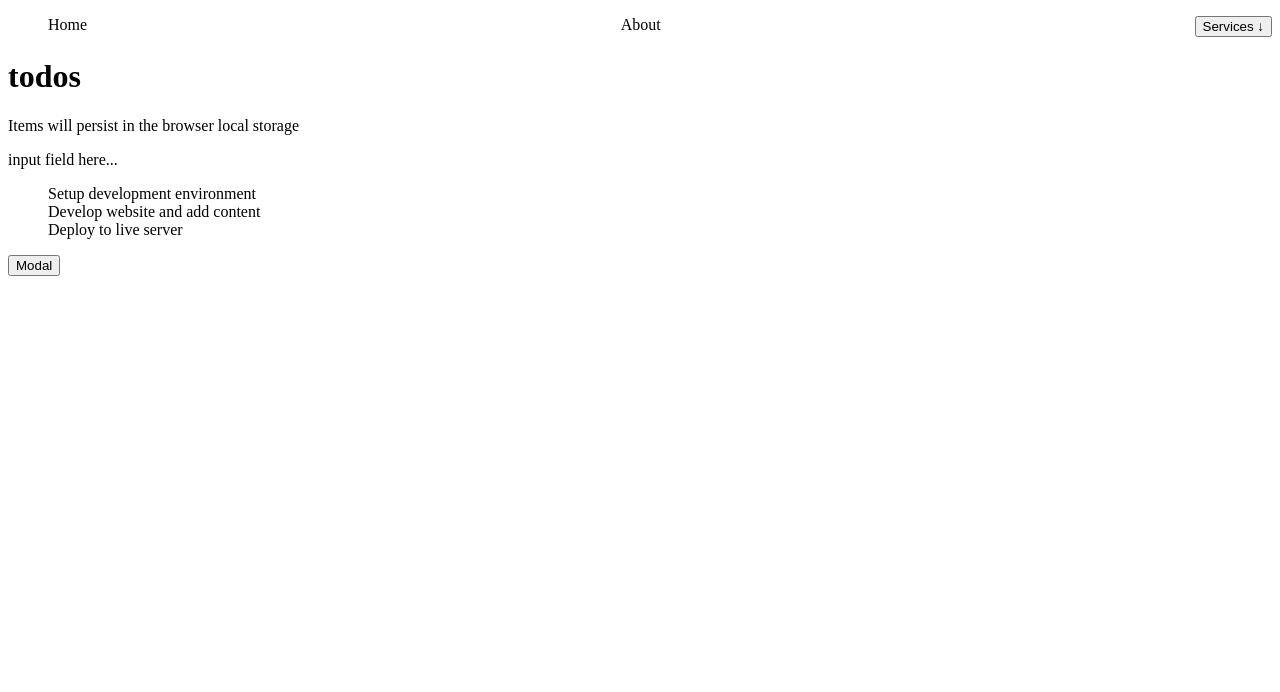
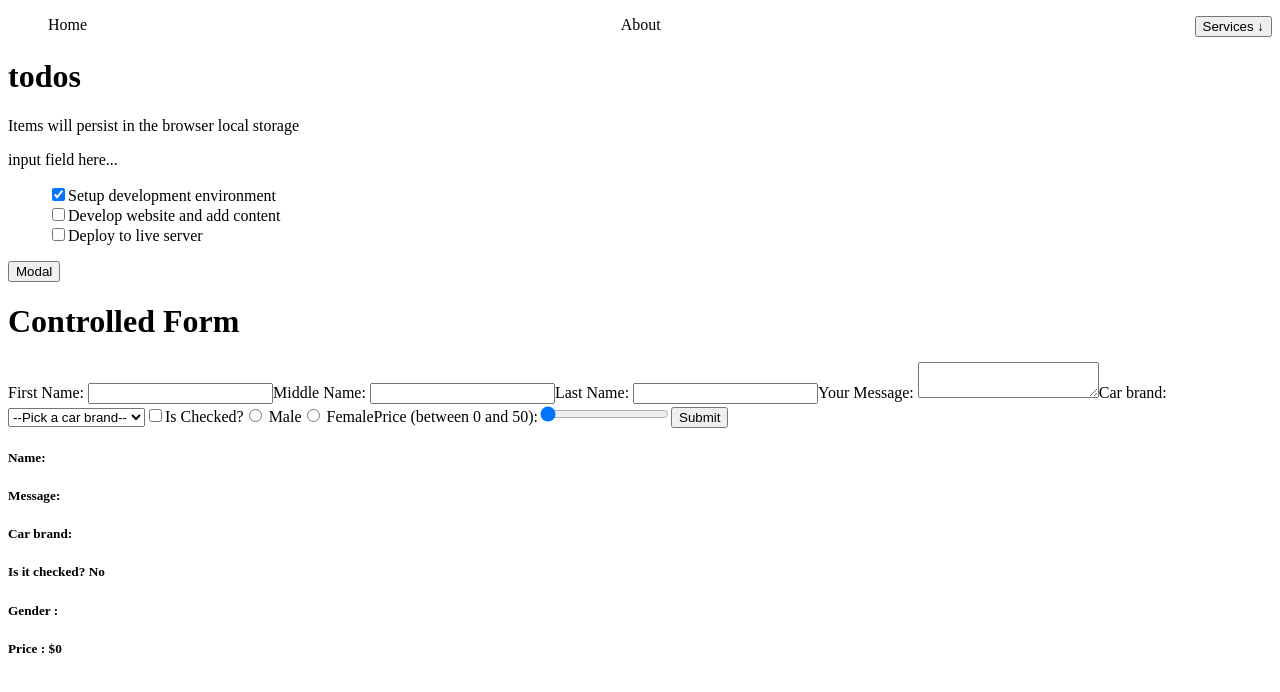
Before and after one commit to ClintonYounge/React-Activity, a React app: page / in a window 1280 px wide. Shown: the top 692 px of the page. Built offline with nearby package versions, Linux system fonts and the light colour scheme.

Commit message:
Pass setTodos to Child Component

```diff
--- /dev/null
+++ b/src/components/Form.js
@@ -0,0 +1,113 @@
+import { useState } from "react";
+
+const Form = () => {
+  const [state, setState] = useState({
+    fname: "",
+    mname: "",
+    lname: "",
+    message: "",
+    carBrand: "",
+    isChecked: false,
+    gender: "",
+    price: 0,
+  });
+
+  const handleChange = (e) => {
+    const value = e.target.type === "checkbox" ? e.target.checked : e.target.value;
+    setState((state) => ({
+      ...state,
+      [e.target.name]: value
+    }));
+  };
+
+  const handleSubmit = (e) => {
+    e.preventDefault();
+    console.log(state);
+  };
+
+  const carBrands = ["Mercedes", "BMW", "Maserati", "Infinity", "Audi"];
+
+  const carBrandOptions = carBrands.map((carBrand, key) => (
+    <option value={carBrand} key={key}>
+        {carBrand}
+    </option>
+  ))
+
+  return (
+    <>
+      <h1>Controlled Form</h1>
+      <form onSubmit={handleSubmit}>
+        <label>
+          First Name: <input type="text" name="fname" value={state.fname} onChange={handleChange} />
+        </label>
+        <label>
+          Middle Name: <input type="text" name="mname" value={state.mname} onChange={handleChange} />
+        </label>
+        <label>
+          Last Name: <input type="text" name="lname" value={state.lname} onChange={handleChange} />
+        </label>
+        <label>
+          Your Message: <textarea type="text" name="message" value={state.message} onChange={handleChange} />
+        </label>
+        <label>
+            Car brand: <select name="carBrand" value={state.carBrand} onChange={handleChange}>
+            <option value={""} disabled> --Pick a car brand-- </option>
+            {carBrandOptions}
+          </select>
+        </label>
+
+        <label>
+          <input
+            type="checkbox"
+            name="isChecked"
+            checked={state.isChecked}
+            onChange={handleChange}
+          />
+          Is Checked?
+        </label>
+
+        <label>
+        <input
+          type="radio"
+          name="gender"
+          value="Male"
+          checked={state.gender === "Male"}
+          onChange={handleChange}
+        />{" "}
+        Male
+      </label>
+      <label>
+        <input
+          type="radio"
+          name="gender"
+          value="Female"
+          checked={state.gender === "Female"}
+          onChange={handleChange}
+        />{" "}
+        Female
+      </label>
+
+      <label>
+        Price (between 0 and 50):
+        <input
+          type="range"
+          name="price"
+          min="0"
+          max="50"
+          value={state.price}
+          onChange={handleChange}
+        />
+      </label>
+      <button>Submit</button>
+      </form>
+      <h5>Name: {state.fname} {state.mname} {state.lname}</h5>
+      <h5>Message: {state.message}</h5>
+      <h5>Car brand: {state.carBrand}</h5>
+      <h5>Is it checked? {state.isChecked? "Yes" : "No"}</h5>
+      <h5>Gender : {state.gender}</h5>
+      <h5>Price : ${state.price}</h5>
+    </>
+  );
+};
+
+export default Form;
--- a/src/components/TodoApp.js
+++ b/src/components/TodoApp.js
@@ -1,6 +1,7 @@
 import Header from './Header';
 import TodosLogic from './TodosLogic';
 import Modal from './Modal';
+import Form from './Form';
 
 const TodoApp = () => {
   return (
@@ -8,6 +9,7 @@ const TodoApp = () => {
       <Header />
       <TodosLogic />
       <Modal />
+      <Form />
     </>
   );
 };
--- a/src/components/TodoItem.js
+++ b/src/components/TodoItem.js
@@ -1,5 +1,26 @@
-const TodoItem = ({ itemProp }) => {
-  return <li>{itemProp.title}</li>;
+const TodoItem = ({ itemProp, setTodos }) => {
+  const handleChange = (id) => {
+    setTodos((prevState) =>
+      prevState.map((todo) => {
+        if (todo.id === id) {
+          return {
+            ...todo,
+            completed: !todo.completed,
+          };
+        }
+        return todo;
+      })
+    );
+  };
+
+  return <li>
+    <input
+      type="checkbox"
+      checked={itemProp.completed}
+      onChange={() => handleChange(itemProp.id)}
+    />
+    {itemProp.title}
+  </li>;
 };
 
 export default TodoItem;
--- a/src/components/TodosList.js
+++ b/src/components/TodosList.js
@@ -1,10 +1,10 @@
 import TodoItem from './TodoItem';
 
-const TodosList = ({ todosProps }) => {
+const TodosList = ({ todosProps, setTodos }) => {
   return (
     <ul>
       {todosProps.map((todo) => (
-        <TodoItem key={todo.id} itemProp={todo} />
+        <TodoItem key={todo.id} itemProp={todo} setTodos={setTodos} />
       ))}
     </ul>
   );
--- a/src/components/TodosLogic.js
+++ b/src/components/TodosLogic.js
@@ -1,8 +1,9 @@
 import InputTodo from './InputTodo';
 import TodosList from './TodosList';
+import { useState } from 'react';
 
 const TodosLogic = () => {
-  const todos = [
+  const [todos, setTodos] = useState([
     {
       id: 1,
       title: 'Setup development environment',
@@ -18,12 +19,12 @@ const TodosLogic = () => {
       title: 'Deploy to live server',
       completed: false,
     },
-  ];
+  ])
 
   return (
     <div>
       <InputTodo />
-      <TodosList todosProps={todos} />
+      <TodosList todosProps={todos} setTodos={setTodos} />
     </div>
   );
 }
```
